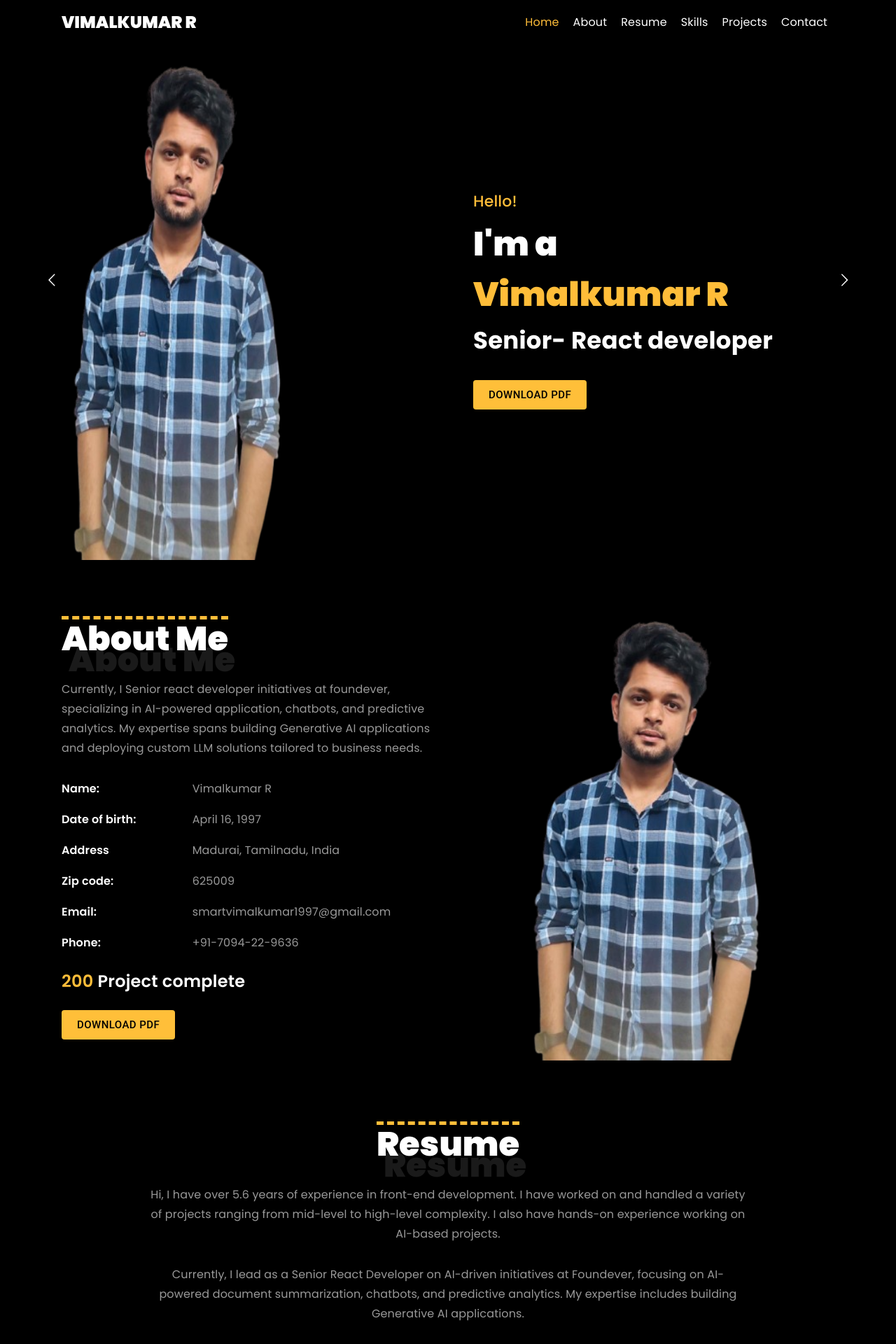
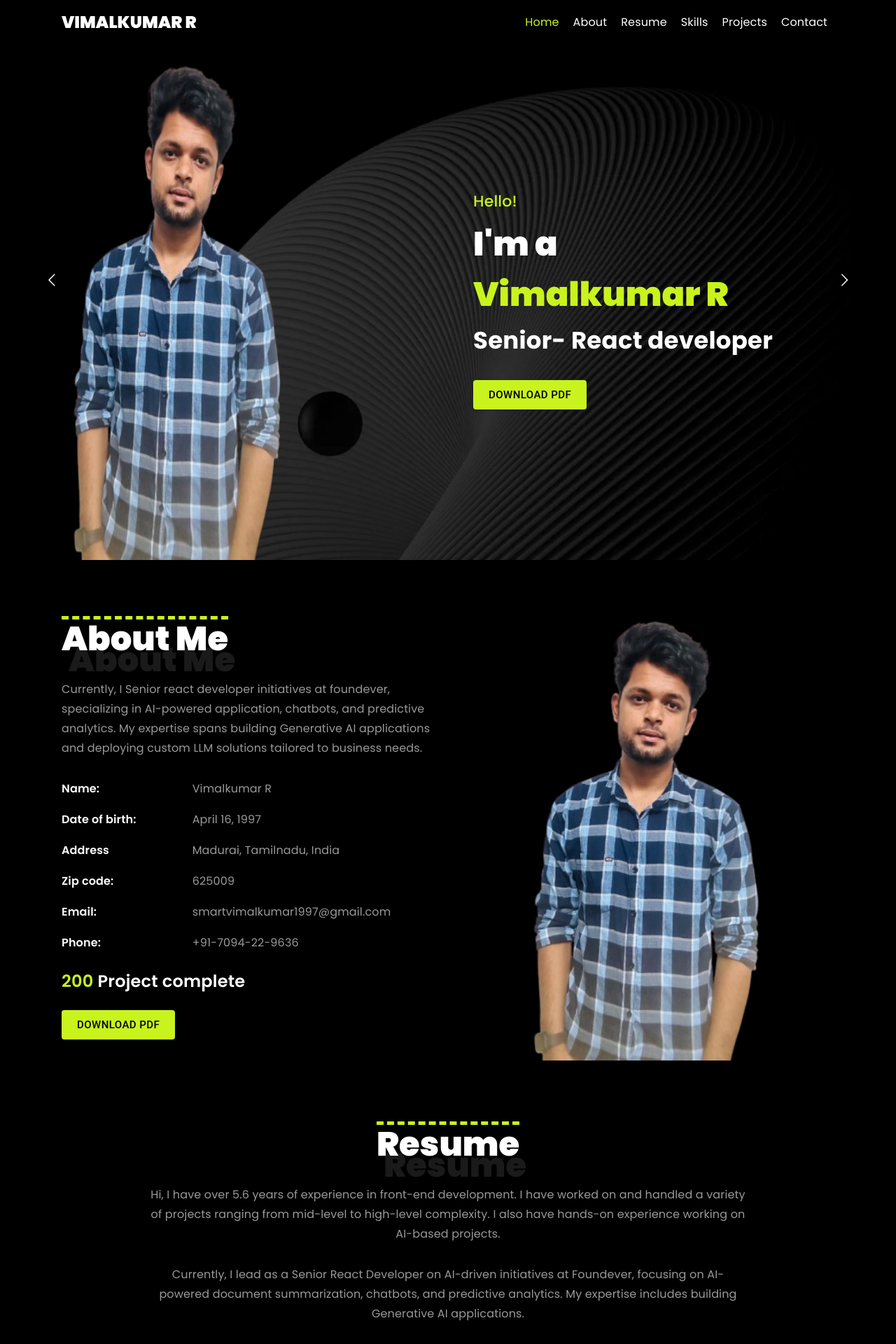
Before and after one commit to vimalkumar1997/nextjs-profile-reume, a Next.js app: page / in a window 1280 px wide. Shown: the top 1920 px of the page at 70% size. Built offline with nearby package versions, Linux system fonts and the light colour scheme.

Commit message:
profileuichangebotuiadded

```diff
--- a/src/Components/AboutusComponent.tsx
+++ b/src/Components/AboutusComponent.tsx
@@ -14,7 +14,7 @@ const AboutusComponent = () => {
                         <Grid container spacing={2}>
                             <Grid size={{md:6,sm:12,xs:12}}>
                                 <Box>
-                                    <Typography variant="h3" color="#fff" style={{ fontWeight: 900, textShadow: "10px 30px #1a1a1a",borderTop: "5px dashed #ffbd39",width:"fit-content" }}>About Me</Typography>
+                                    <Typography variant="h3" color="#fff" style={{ fontWeight: 900, textShadow: "10px 30px #1a1a1a",borderTop: "5px dashed #c9f31d",width:"fit-content" }}>About Me</Typography>
                                     <Box sx={{ padding: "30px 0px" }}>
                                         <Typography variant="subtitle1" color="#999">{`Currently, I Senior react developer initiatives at foundever, specializing in AI-powered application, chatbots, and predictive analytics. My expertise spans building Generative AI applications and deploying custom LLM solutions tailored to business needs.`}</Typography>
                                     </Box>
@@ -58,7 +58,7 @@ const AboutusComponent = () => {
                                     </Grid>
                                 </Grid>
                                 <Grid size={{md:12}}>
-                                 <Typography variant="subtitle1" color="#fff" style={{ fontWeight: 600,fontSize: "24px",marginTop: "20px" }}><span style={{color: "#ffbd39"}}>200</span> Project complete</Typography>
+                                 <Typography variant="subtitle1" color="#fff" style={{ fontWeight: 600,fontSize: "24px",marginTop: "20px" }}><span style={{color: "#c9f31d"}}>200</span> Project complete</Typography>
                             </Grid>
                              <Grid size={{md:12}}>
                                <PdfDownloadbtnComponent/>
--- a/src/Components/BannerCarousel.tsx
+++ b/src/Components/BannerCarousel.tsx
@@ -52,7 +52,7 @@ const BannerCarousel: React.FC = () => {
 
     return (
         <>
-            <div className="parent" id="pageId0">
+            <Box className="parent" id="pageId0" sx={{ backgroundImage: `url(${"images/background-banner.png"})`, backgroundSize: "cover", backgroundPosition: "center", position: "relative" }}>
                 <Carousel
                     responsive={responsive}
                     autoPlay={true}
@@ -65,7 +65,7 @@ const BannerCarousel: React.FC = () => {
                 >
                     {sliderImageUrl.map((imageUrl: BannerData, index: number) => {
                         return (
-                            <Box className="slider" key={index} sx={{ height: "100vh", position: "relative", display: "flex" }}>
+                            <Box className="slider" key={index} sx={{ height: "100vh", position: "relative", display: "flex", }}>
                                 <Image
                                     src={imageUrl.url}
                                     alt={`Profile image of ${imageUrl.name}`}
@@ -80,20 +80,20 @@ const BannerCarousel: React.FC = () => {
                                 <Box sx={{ flex: "1" }} />
                                 <Box sx={{ margin: "auto 0px" }}>
                                     <Box sx={{ padding: "33px", marginTop: "60px" }} className="Mobile_text_slightly">
-                                        <Typography variant="subtitle2" sx={{ my: 2 }} color="#ffbd39" style={{ fontWeight: "500", fontSize: "22px" }}>
+                                        <Typography variant="subtitle2" sx={{ my: 2 }} color="#c9f31d" style={{ fontWeight: "500", fontSize: "22px" }}>
                                             {imageUrl.common}
                                         </Typography>
                                         <Typography variant="h3" sx={{ my: 2 }} color="#fff" style={{ fontWeight: "900" }} className="mobilesizesmall">
                                             {imageUrl.stage}
                                         </Typography>
-                                        <Typography variant="h3" sx={{ my: 2 }} color="#ffbd39" style={{ fontWeight: "900" }} className="mobilesizesmall">
+                                        <Typography variant="h3" sx={{ my: 2 }} color="#c9f31d" style={{ fontWeight: "900" }} className="mobilesizesmall">
                                             {imageUrl.name}
                                         </Typography>
                                         <Typography variant="h4" sx={{ my: 2 }} color="#fff" style={{ fontWeight: "700" }} className="mobilesizesmall">
                                             {imageUrl.position}
                                         </Typography>
 
-                                        <PdfDownloadbtnComponent/>
+                                        <PdfDownloadbtnComponent />
                                     </Box>
                                 </Box>
                                 <Box sx={{ flex: "1" }} />
@@ -101,7 +101,8 @@ const BannerCarousel: React.FC = () => {
                         );
                     })}
                 </Carousel>
-            </div>
+
+            </Box>
         </>
     );
 };
--- a/src/Components/MySkillsComponent.tsx
+++ b/src/Components/MySkillsComponent.tsx
@@ -69,7 +69,7 @@ const MySkillsComponent = () => {
                 <Box sx={{ display: "flex", justifyContent: "center", alignItems: "center" }}>
                     <Box sx={{ textAlign: "center" }}>
                         <Box sx={{ textAlign: "center", width: "100%", float: "left", display: "flex", justifyContent: "center" }}>
-                            <Typography variant="h3" color="#fff" style={{ fontWeight: 900, textShadow: "10px 30px #1a1a1a", borderTop: "5px dashed #ffbd39", width: "fit-content", }}>My Skills</Typography>
+                            <Typography variant="h3" color="#fff" style={{ fontWeight: 900, textShadow: "10px 30px #1a1a1a", borderTop: "5px dashed #c9f31d", width: "fit-content", }}>My Skills</Typography>
                         </Box>
                         <Box sx={{ width: "100%", float: "left", marginTop: "30px", }}>
                             <Typography variant="subtitle1" color="#999">{`Process engineering, Hyperautomation, Chatbots, React and Next js and Vitel js Developer, AI innovation`}</Typography>
@@ -81,7 +81,7 @@ const MySkillsComponent = () => {
                         return (
                             <Grid  key={index}size={{ md: 6, sm: 12, xs: 12 }} mt={3} sx={{
                                 "& .MuiSlider-colorPrimary": {
-                                    color: "#ffbd39 !important"
+                                    color: "#c9f31d !important"
                                 }
                             }}>
                                 <Box mr={2}>
@@ -97,7 +97,7 @@ const MySkillsComponent = () => {
                                         aria-label="medium"
                                         valueLabelDisplay="auto"
 
-                                    // color="#ffbd39"
+                                    // color="#c9f31d"
                                     />
                                 </Box>
                             </Grid>
--- a/src/Components/NavbarComponent.tsx
+++ b/src/Components/NavbarComponent.tsx
@@ -54,7 +54,7 @@ export default function DrawerAppBar(props: Props) {
                             textAlign: 'center',
                             '& .MuiButton-text': {
                                 textTransform: "capitalize !important",
-                                color: navbarselect === item ? "#ffbd39" : "#fff",
+                                color: navbarselect === item ? "#c9f31d" : "#fff",
                             },
                         }}
 
--- a/src/Components/PdfDownloadbtnComponent.tsx
+++ b/src/Components/PdfDownloadbtnComponent.tsx
@@ -44,7 +44,7 @@ const PdfDownloadbtnComponent = (
             disabled={isDownloading}
             size="large"
             sx={{
-                backgroundColor: "#ffbf39",
+                backgroundColor: "#c9f31d",
                 color: "#000",
                 margin: "20px 0px",
                 '&:hover': {
--- a/src/Components/ResumeComponent.tsx
+++ b/src/Components/ResumeComponent.tsx
@@ -41,7 +41,7 @@ const ResumeComponent: React.FC = () => {
                 <Box sx={{ display: "flex", justifyContent: "center", alignItems: "center" }}>
                     <Box sx={{ textAlign: "center" }}>
                         <Box sx={{ textAlign: "center", width: "100%", float: "left", display: "flex", justifyContent: "center" }}>
-                            <Typography variant="h3" color="#fff" style={{ fontWeight: 900, textShadow: "10px 30px #1a1a1a", borderTop: "5px dashed #ffbd39", width: "fit-content" }}>Resume</Typography>
+                            <Typography variant="h3" color="#fff" style={{ fontWeight: 900, textShadow: "10px 30px #1a1a1a", borderTop: "5px dashed #c9f31d", width: "fit-content" }}>Resume</Typography>
                         </Box>
                         <Box sx={{ width: "100%", float: "left", marginTop: "30px" }}>
                             <Typography variant="subtitle1" color="#999">Hi, I have over 5.6 years of experience in front-end development. I have worked on and handled a variety of projects ranging from mid-level to high-level complexity. I also have hands-on experience working on AI-based projects.</Typography>
@@ -59,7 +59,7 @@ const ResumeComponent: React.FC = () => {
                         {workingData.map((workItem: WorkExperience, index: number) => (
                             <Grid size={{ md: 6, sm: 12, xs: 12 }} key={index}>
                                 <Box className="resume_experience_card">
-                                    <Typography variant="h4" color="#ffbd39" style={{ fontWeight: 900 }}>{workItem.year}</Typography>
+                                    <Typography variant="h4" color="#c9f31d" style={{ fontWeight: 900 }}>{workItem.year}</Typography>
                                     <Typography variant="h5" color="#fff" mt={1}>{workItem.position}</Typography>
                                     <Box sx={{ display: "flex", alignItems: "center" }} mt={1}>
                                         <BusinessCenterIcon sx={{ color: "#999", fontSize: "18px" }} />
--- a/src/pages/personal_profile/index.tsx
+++ b/src/pages/personal_profile/index.tsx
@@ -6,6 +6,7 @@ import AboutusComponent from "@/Components/AboutusComponent";
 import ResumeComponent from "@/Components/ResumeComponent";
 import MySkillsComponent from "@/Components/MySkillsComponent";
 import ProjectsComponent from "@/Components/ProjectsComponent";
+import ChatBotCustomer from "@/Components/ChatBotCustomer";
 export default function Home() {
 
   return (
@@ -25,6 +26,7 @@ export default function Home() {
           <ResumeComponent/>
           <MySkillsComponent/>
           <ProjectsComponent/>
+          <ChatBotCustomer/>
       </div>
     </>
   );
--- a/src/styles/globals.css
+++ b/src/styles/globals.css
@@ -22,6 +22,7 @@ a {
   text-decoration: none;
 }
 
+
 @media (prefers-color-scheme: dark) {
   html {
     color-scheme: dark;
@@ -42,7 +43,7 @@ header {
   padding: 10em 0 8em;
 }
 .react-multi-carousel-dot-list {display: none !important;}
-.active {color: #ffbd39 !important}
+.active {color: #c9f31d !important}
 .resume_experience_card{
   width: 100%;
     margin-bottom: 30px;
```
Also changed, not shown: src/Components/ChatBotCustomer.tsx (added, +15 -0 lines), src/Components/ProjectsComponent.tsx (+4 -4 lines), public/images/background-banner.png (added). Lines whose indentation alone changed are shown as unchanged.
